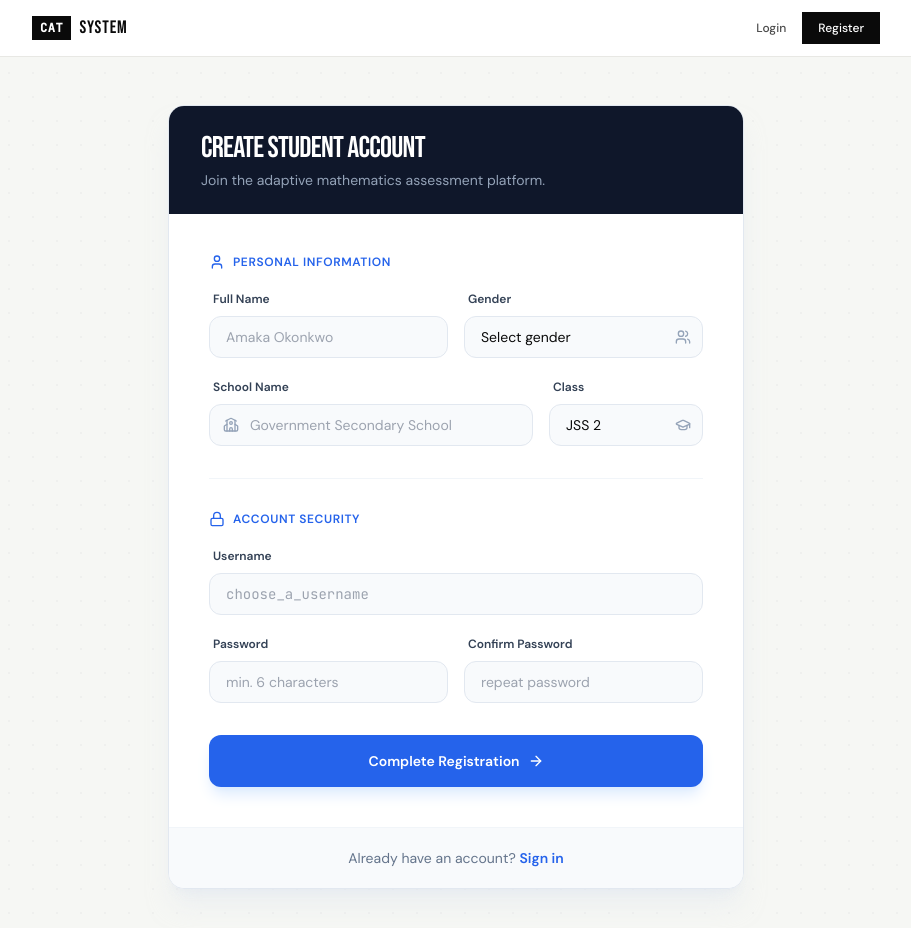
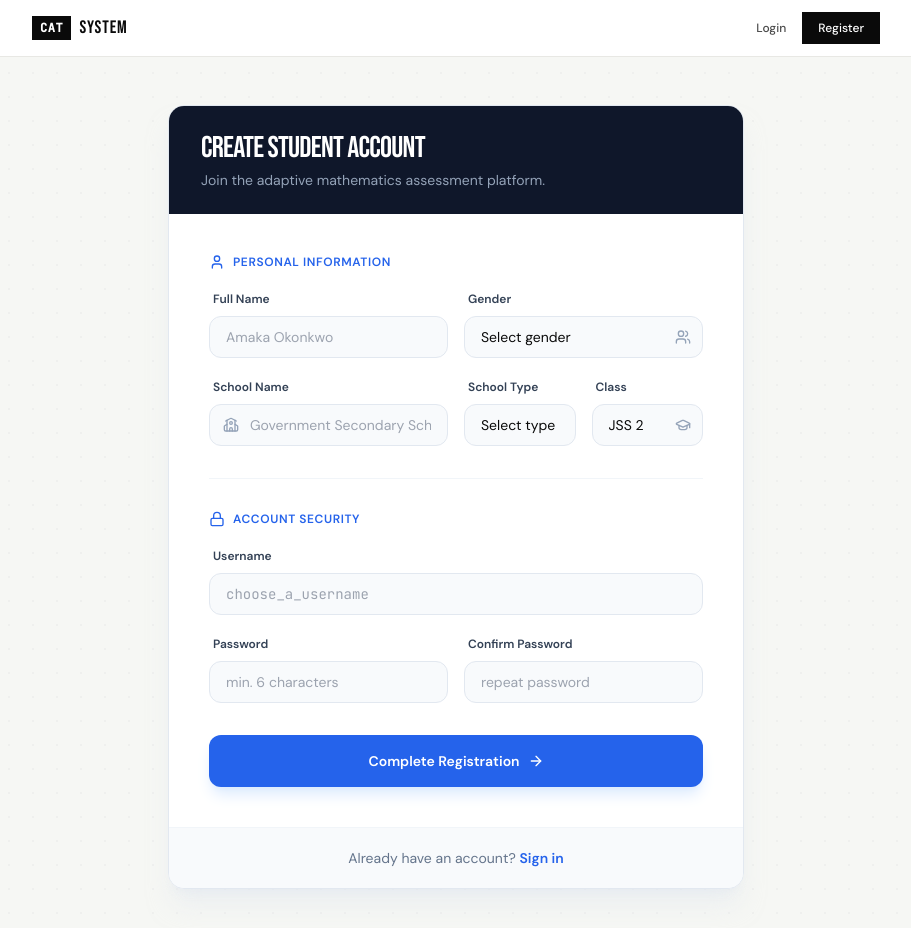
Before and after one commit to james841/Adaptive-Test-, a React (Vite) app: page /register in a window 1280 px wide. Shown: the top 928 px of the page, without its empty margins (184-1095 px from the left). Built offline with nearby package versions, Linux system fonts and the light colour scheme; no server answers; the HTML template or start-up script is replaced by a standard one.

Commit message:
changes made let go

```diff
--- a/src/lib/api.ts
+++ b/src/lib/api.ts
@@ -14,6 +14,7 @@ export async function registerStudent(data: {
   full_name: string
   gender: 'Male' | 'Female'
   school: string
+  school_type: 'Public' | 'Private'
   class: string
   username: string
   password: string
@@ -34,11 +35,12 @@ export async function registerStudent(data: {
       full_name:     data.full_name,
       gender:        data.gender,
       school:        data.school,
+      school_type:   data.school_type,
       class:         data.class,
       username:      data.username,
       password_hash,
     })
-    .select('id,full_name,gender,school,class,username,created_at')
+    .select('id,full_name,gender,school,school_type,class,username,created_at')
     .single()
 
   if (error) return { error: error.message }
@@ -67,7 +69,7 @@ export async function loginStudent(
 export async function getAllStudents(): Promise<Student[]> {
   const { data } = await supabase
     .from('students')
-    .select('id,full_name,gender,school,class,username,created_at')
+    .select('id,full_name,gender,school,school_type,class,username,created_at')
     .order('created_at', { ascending: false })
   return (data ?? []) as Student[]
 }
@@ -133,7 +135,7 @@ export async function completeTestSession(
 export async function getAllSessions() {
   const { data } = await supabase
     .from('test_sessions')
-    .select('*, students(full_name, school)')
+    .select('*, students(full_name, gender, school, school_type)')
     .eq('status', 'completed')
     .order('created_at', { ascending: false })
   return data ?? []
@@ -193,11 +195,19 @@ export async function getEfficiencyStats() {
     return s + (new Date(r.end_time).getTime() - new Date(r.start_time).getTime())
   }, 0) / total
 
+  const testInfos = sessions
+    .map(s => Number(s.final_sem))
+    .filter((sem) => sem > 0)
+
+  const avgTif = testInfos.length > 0
+    ? testInfos.reduce((sum, sem) => sum + 1 / (sem * sem), 0) / testInfos.length
+    : 0
+
   const distribution = {
     Low:     sessions.filter(s => s.ability_level === 'Low').length,
     Average: sessions.filter(s => s.ability_level === 'Average').length,
     High:    sessions.filter(s => s.ability_level === 'High').length,
   }
 
-  return { avgItems, avgSem, avgTheta, avgTimeMs, total, distribution }
+  return { avgItems, avgSem, avgTheta, avgTimeMs, total, distribution, avgTif }
 }
--- a/src/lib/catEngine.ts
+++ b/src/lib/catEngine.ts
@@ -189,14 +189,14 @@ export function checkStoppingRule(
 
 /**
  * Classify final theta into descriptive ability levels.
- * Based on Rasch logit scale centered at 0:
- *  Low:     θ < -0.5  (below average)
- *  Average: -0.5 ≤ θ ≤ 0.5
- *  High:    θ > 0.5   (above average)
+ * Categories:
+ *  Low:     -4.00 ≤ θ < -1.33
+ *  Average: -1.33 ≤ θ < 1.33
+ *  High:    1.33 ≤ θ ≤ 4.00
  */
 export function classifyAbility(theta: number): 'Low' | 'Average' | 'High' {
-  if (theta < -0.5) return 'Low'
-  if (theta > 0.5)  return 'High'
+  if (theta < -1.33) return 'Low'
+  if (theta >= 1.33) return 'High'
   return 'Average'
 }
 
--- a/src/pages/admin/AdminEfficiencyPage.tsx
+++ b/src/pages/admin/AdminEfficiencyPage.tsx
@@ -79,7 +79,7 @@ export default function AdminEfficiencyPage() {
         ) : (
           <div className="space-y-8 mt-6">
             {/* Stat Overview */}
-            <div className="grid grid-cols-1 sm:grid-cols-2 lg:grid-cols-4 gap-6">
+            <div className="grid grid-cols-1 sm:grid-cols-2 lg:grid-cols-5 gap-6">
               <StatCard label="Total Tests" value={stats.total} />
               <StatCard
                 label="Efficiency"
@@ -92,6 +92,11 @@ export default function AdminEfficiencyPage() {
                 sub="Target ≤ 0.30"
               />
               <StatCard label="Avg Duration" value={fmtTime(stats.avgTimeMs)} />
+              <StatCard
+                label="Avg TIF"
+                value={stats.avgTif.toFixed(2)}
+                sub="Test Information (1 / SEM²)"
+              />
             </div>
 
             {/* Charts Section */}
--- a/src/pages/admin/AdminResultsPage.tsx
+++ b/src/pages/admin/AdminResultsPage.tsx
@@ -29,6 +29,8 @@ function exportPDF(data: any[], filter: string) {
     <tr>
       <td>${i + 1}</td>
       <td>${s.students?.full_name ?? '—'}</td>
+      <td>${s.students?.gender ?? '—'}</td>
+      <td>${s.students?.school_type ?? '—'}</td>
       <td>${s.students?.school ?? '—'}</td>
       <td>${fmtTheta(s.final_theta)}</td>
       <td>${s.final_sem != null ? Number(s.final_sem).toFixed(3) : '—'}</td>
@@ -73,7 +75,7 @@ function exportPDF(data: any[], filter: string) {
       <table>
         <thead>
           <tr>
-            <th>#</th><th>Student Name</th><th>School</th>
+            <th>#</th><th>Student Name</th><th>Gender</th><th>School Type</th><th>School</th>
             <th>Final θ</th><th>SEM</th><th>Items</th>
             <th>Time Taken</th><th>Ability Level</th><th>Date</th>
           </tr>
@@ -96,13 +98,15 @@ function exportPDF(data: any[], filter: string) {
 
 function exportExcel(data: any[], filter: string) {
   const headers = [
-    '#', 'Student Name', 'School', 'Final Theta (θ)',
+    '#', 'Student Name', 'Gender', 'School Type', 'School', 'Final Theta (θ)',
     'SEM', 'Items Used', 'Time Taken', 'Ability Level', 'Date',
   ]
 
   const rows = data.map((s, i) => [
     i + 1,
     s.students?.full_name ?? '',
+    s.students?.gender ?? '',
+    s.students?.school_type ?? '',
     s.students?.school ?? '',
     fmtTheta(s.final_theta),
     s.final_sem != null ? Number(s.final_sem).toFixed(3) : '',
@@ -240,6 +244,8 @@ export default function AdminResultsPage() {
                   <tr className="bg-slate-50/50 border-b border-slate-200 text-[11px] uppercase tracking-widest text-slate-500 font-semibold">
                     <th className="px-6 py-4">#</th>
                     <th className="px-6 py-4">Student Name</th>
+                    <th className="px-6 py-4">Gender</th>
+                    <th className="px-6 py-4">School Type</th>
                     <th className="px-6 py-4">School</th>
                     <th className="px-6 py-4">Final θ</th>
                     <th className="px-6 py-4">SEM</th>
@@ -254,6 +260,8 @@ export default function AdminResultsPage() {
                     <tr key={s.id} className="hover:bg-slate-50/50 transition-colors">
                       <td className="px-6 py-4 font-mono text-xs text-slate-500">{i + 1}</td>
                       <td className="px-6 py-4 font-medium text-slate-900">{s.students?.full_name ?? '—'}</td>
+                      <td className="px-6 py-4 text-sm text-slate-600">{s.students?.gender ?? '—'}</td>
+                      <td className="px-6 py-4 text-sm text-slate-600">{s.students?.school_type ?? '—'}</td>
                       <td className="px-6 py-4 text-sm text-slate-600">{s.students?.school ?? '—'}</td>
                       <td className="px-6 py-4 font-mono text-xs text-slate-700">
                         {fmtTheta(s.final_theta)}
--- a/src/pages/student/RegisterPage.tsx
+++ b/src/pages/student/RegisterPage.tsx
@@ -18,7 +18,8 @@ export default function RegisterPage() {
 
   const [form, setForm] = useState({
     full_name: '', gender: '' as 'Male' | 'Female' | '',
-    school: '', class: 'JSS2', username: '', password: '', confirm: '',
+    school: '', school_type: '' as 'Public' | 'Private' | '',
+    class: 'JSS2', username: '', password: '', confirm: '',
   })
   const [error, setError] = useState('')
   const [loading, setLoading] = useState(false)
@@ -32,6 +33,7 @@ export default function RegisterPage() {
     setError('')
 
     if (!form.gender) return setError('Please select your gender.')
+    if (!form.school_type) return setError('Please select your school type.')
     if (form.password.length < 6) return setError('Password must be at least 6 characters.')
     if (form.password !== form.confirm) return setError('Passwords do not match.')
 
@@ -39,6 +41,7 @@ export default function RegisterPage() {
     const { student, error: err } = await registerStudent({
       full_name: form.full_name,
       gender: form.gender as 'Male' | 'Female',
+      school_type: form.school_type as 'Public' | 'Private',
       school: form.school,
       class: form.class,
       username: form.username.trim().toLowerCase(),
@@ -103,7 +106,7 @@ export default function RegisterPage() {
                   </div>
                 </div>
 
-                <div className="grid grid-cols-1 md:grid-cols-3 gap-4">
+                <div className="grid grid-cols-1 md:grid-cols-4 gap-4">
                   <div className="md:col-span-2 space-y-1.5">
                     <label className="text-xs font-semibold text-slate-700 ml-1">School Name</label>
                     <div className="relative group">
@@ -115,6 +118,22 @@ export default function RegisterPage() {
                         onChange={update('school')}
                         required
                       />
+                    </div>
+                  </div>
+
+                  <div className="space-y-1.5">
+                    <label className="text-xs font-semibold text-slate-700 ml-1">School Type</label>
+                    <div className="relative">
+                      <select
+                        className="w-full bg-slate-50 border border-slate-200 rounded-xl py-2.5 px-4 text-sm appearance-none focus:outline-none focus:ring-2 focus:ring-blue-600/20 focus:border-blue-600 transition-all"
+                        value={form.school_type}
+                        onChange={update('school_type')}
+                        required
+                      >
+                        <option value="">Select type</option>
+                        <option value="Public">Public</option>
+                        <option value="Private">Private</option>
+                      </select>
                     </div>
                   </div>
 
--- a/src/types/index.ts
+++ b/src/types/index.ts
@@ -5,6 +5,7 @@ export interface Student {
   full_name: string
   gender: 'Male' | 'Female'
   school: string
+  school_type: 'Public' | 'Private'
   class: string
   username: string
   created_at: string
```
